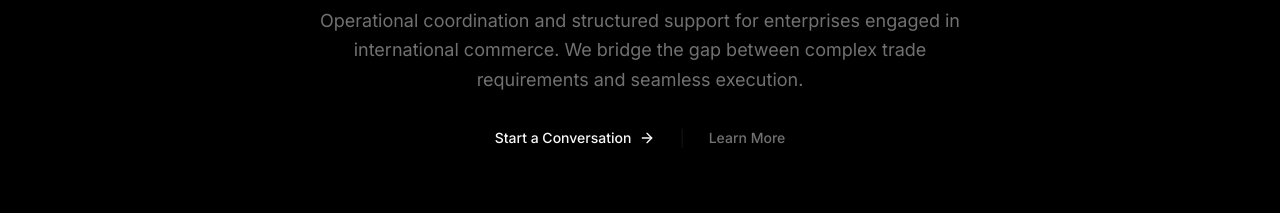
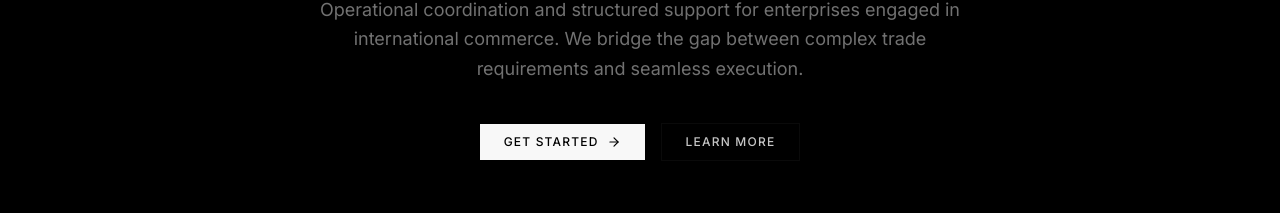
Before and after one commit to core-relay-err0r/sait-sofico2, a Next.js app: page / in a window 1280 px wide. Shown: the part 346-559 px from the top of the page. Built offline with nearby package versions, Linux system fonts and the light colour scheme; no server answers; a web font is replaced by a local one.

Commit message:
feat: redesign hero buttons for refined and subtle style
Update primary button padding, text size, and spacing. Add hover effect to secondary button.

```diff
--- a/components/sections/hero-section.tsx
+++ b/components/sections/hero-section.tsx
@@ -69,18 +69,17 @@ export function HeroSection() {
           </p>
 
           {/* CTA Buttons */}
-          <div className="hero-cta mt-8 flex items-center justify-center gap-6">
+          <div className="hero-cta mt-10 flex flex-col sm:flex-row items-center justify-center gap-3 sm:gap-4">
             <Link
               href="/contact"
-              className="inline-flex items-center gap-2 text-sm font-medium text-foreground transition-colors duration-200 hover:text-accent"
+              className="inline-flex items-center justify-center gap-2 px-6 py-2.5 text-xs font-medium uppercase tracking-widest bg-foreground text-background transition-all duration-200 hover:bg-accent"
             >
-              Start a Conversation
-              <ArrowRight className="h-4 w-4" />
+              Get Started
+              <ArrowRight className="h-3.5 w-3.5" />
             </Link>
-            <span className="text-border">|</span>
             <Link
               href="/about"
-              className="text-sm font-medium text-muted-foreground transition-colors duration-200 hover:text-foreground"
+              className="inline-flex items-center justify-center px-6 py-2.5 text-xs font-medium uppercase tracking-widest border border-border/60 text-foreground/80 transition-all duration-200 hover:border-foreground hover:text-foreground"
             >
               Learn More
             </Link>
```
